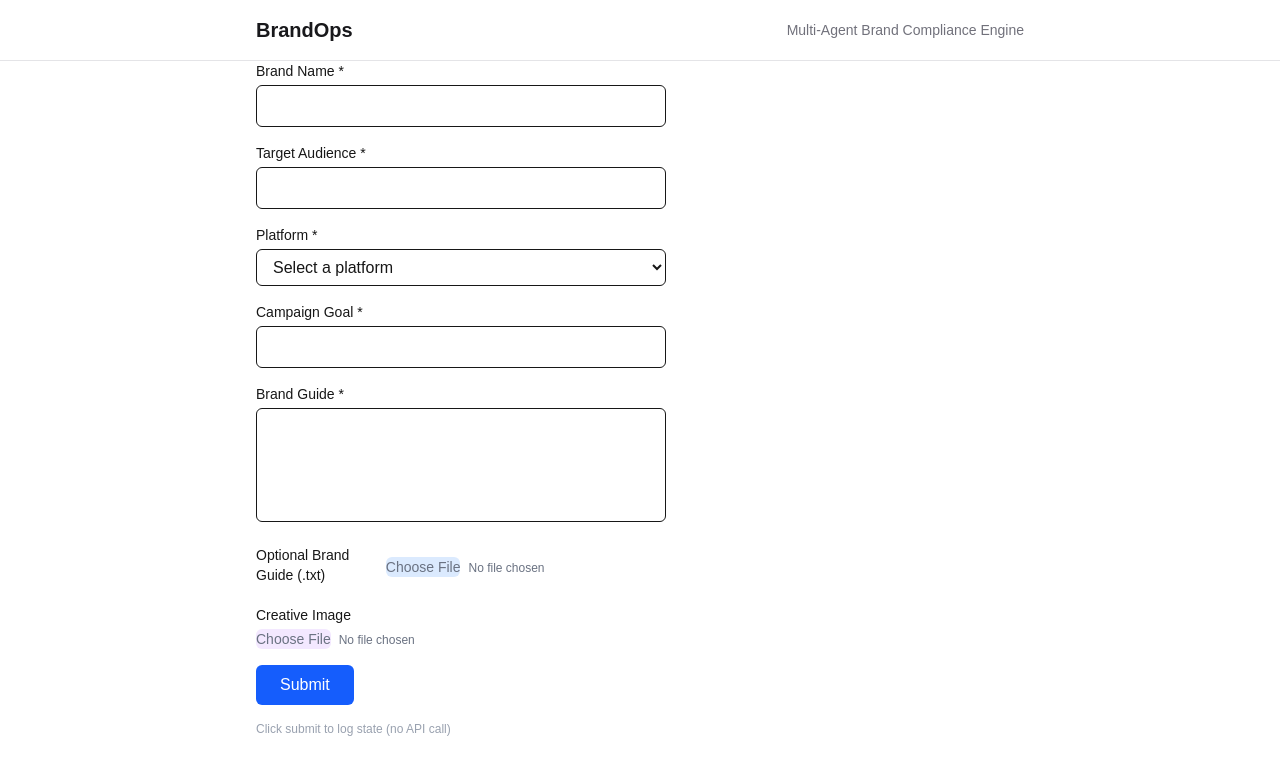
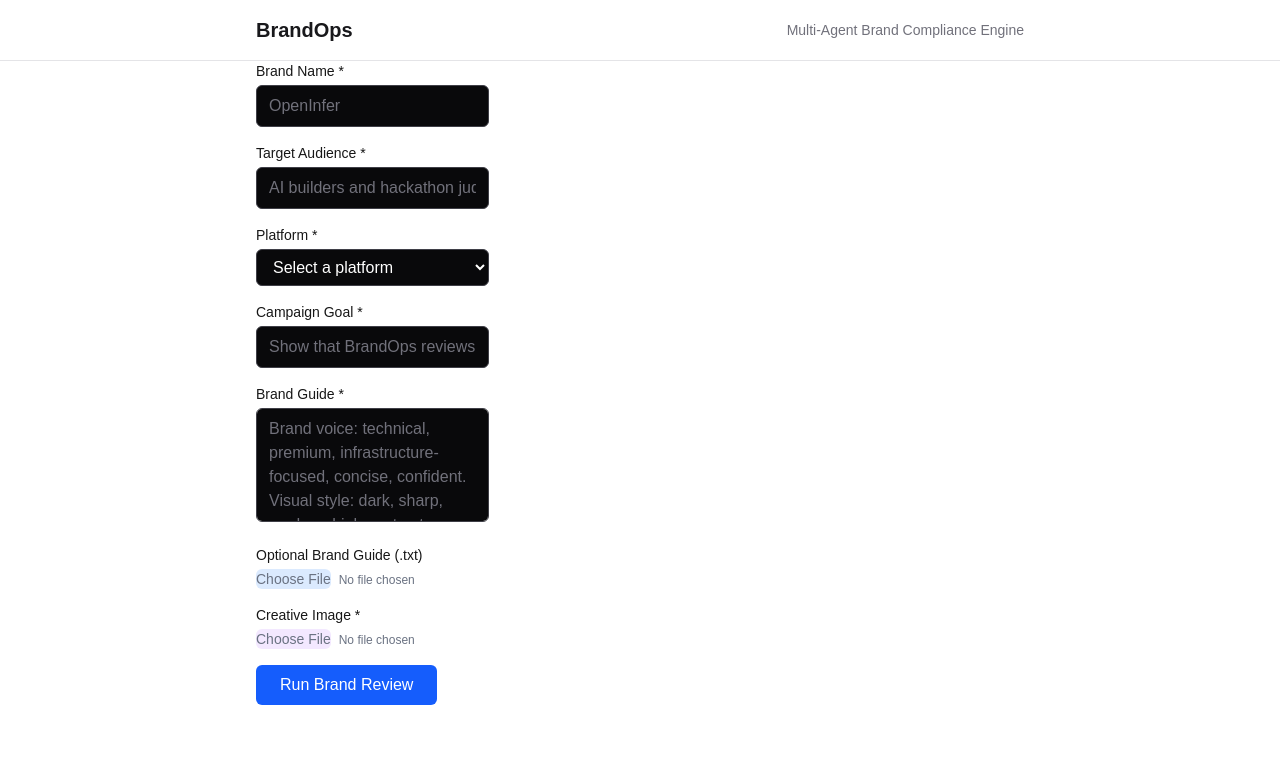
Before and after one commit to ikrrispatel/BrandOps, a Next.js app: page / in a window 1280 px wide. Shown: the top 774 px of the page. Built offline with nearby package versions, Linux system fonts and the light colour scheme.

Commit message:
Connect upload form to review agent

```diff
--- a/components/upload-form.tsx
+++ b/components/upload-form.tsx
@@ -3,158 +3,445 @@
 import Image from "next/image";
 import { useState } from "react";
 
+type CreateReviewResponse = {
+  reviewId: string;
+  assetBase64: string;
+  assetMimeType: string;
+};
+
+type Violation = {
+  title: string;
+  severity: "low" | "medium" | "high";
+  evidence: string;
+  whyItMatters: string;
+  suggestedFix: string;
+};
+
+type SuggestedFix = {
+  priority: number;
+  fix: string;
+  expectedImpact: string;
+};
+
+type AgentRun = {
+  agentName: string;
+  model: string;
+  score: number;
+  confidence: number;
+  summary: string;
+  violations: Violation[];
+  suggestedFixes: SuggestedFix[];
+  beforeAfter: {
+    before: string;
+    after: string;
+  };
+  latencyMs: number;
+  estimatedCost: string;
+  status: "completed" | "failed";
+  errorMessage: string | null;
+};
+
+type RunResponse = {
+  reviewId: string;
+  status: string;
+  overallScore: number;
+  agentRun: AgentRun;
+};
+
+function isRecord(value: unknown): value is Record<string, unknown> {
+  return typeof value === "object" && value !== null && !Array.isArray(value);
+}
+
+function isCreateReviewResponse(value: unknown): value is CreateReviewResponse {
+  return (
+    isRecord(value) &&
+    typeof value.reviewId === "string" &&
+    typeof value.assetBase64 === "string" &&
+    typeof value.assetMimeType === "string"
+  );
+}
+
+async function readError(response: Response) {
+  const text = await response.text();
+  return text || `${response.status} ${response.statusText}`;
+}
+
 export default function UploadForm() {
   const [brandName, setBrandName] = useState("");
   const [targetAudience, setTargetAudience] = useState("");
-  const [platform, setPlatform] = useState<string>("");
+  const [platform, setPlatform] = useState("");
   const [campaignGoal, setCampaignGoal] = useState("");
   const [brandGuide, setBrandGuide] = useState("");
-  const [uploadedFile, setUploadedFile] = useState<File | null>(null);
-  const [imagePreview, setImagePreview] = useState<HTMLImageElement | null>(null);
-  const [fileError, setFileError] = useState<string>("");
+  const [brandGuideFile, setBrandGuideFile] = useState<File | null>(null);
+  const [creativeAsset, setCreativeAsset] = useState<File | null>(null);
+  const [imagePreviewUrl, setImagePreviewUrl] = useState<string>("");
+  const [fileError, setFileError] = useState("");
+  const [isRunning, setIsRunning] = useState(false);
+  const [runError, setRunError] = useState("");
+  const [result, setResult] = useState<RunResponse | null>(null);
 
-  const handleTextUpload = (e: React.ChangeEvent<HTMLInputElement>) => {
-    if (e.target.files?.[0]) {
+  const handleTextUpload = (event: React.ChangeEvent<HTMLInputElement>) => {
+    const file = event.target.files?.[0];
+
+    if (!file) {
+      return;
+    }
+
     const reader = new FileReader();
-      reader.onload = () => setBrandGuide(reader.result as string);
-      reader.readAsText(e.target.files[0]);
-      setUploadedFile(e.target.files[0]);
-    }
+
+    reader.onload = () => {
+      setBrandGuide(String(reader.result ?? ""));
+      setBrandGuideFile(file);
     };
 
-  const handleImageUpload = (e: React.ChangeEvent<HTMLInputElement>) => {
-    const file = e.target.files?.[0];
-    if (!file) return;
+    reader.readAsText(file);
+  };
+
+  const handleImageUpload = (event: React.ChangeEvent<HTMLInputElement>) => {
+    const file = event.target.files?.[0];
+
+    if (!file) {
+      return;
+    }
 
     const validTypes = ["image/png", "image/jpeg", "image/webp"];
+
     if (!validTypes.includes(file.type)) {
       setFileError("Invalid file type. Only PNG, JPEG, and WebP are accepted.");
+      setCreativeAsset(null);
+      setImagePreviewUrl("");
       return;
     }
 
     setFileError("");
-    setUploadedFile(file);
+    setCreativeAsset(file);
 
-    const reader = new FileReader();
-    reader.onload = (ev) => {
-      if (!document || !ev.target?.result) return;
-      const img = document.createElement("img") as HTMLImageElement;
-      img.src = ev.target.result as string;
-      img.onload = () => setImagePreview(img);
+    if (imagePreviewUrl) {
+      URL.revokeObjectURL(imagePreviewUrl);
+    }
+
+    setImagePreviewUrl(URL.createObjectURL(file));
   };
-    reader.readAsDataURL(file);
+
+  const handleSubmit = async (event: React.FormEvent<HTMLFormElement>) => {
+    event.preventDefault();
+
+    if (!creativeAsset) {
+      setFileError("Creative image is required.");
+      return;
+    }
+
+    setIsRunning(true);
+    setRunError("");
+    setResult(null);
+
+    try {
+      const formData = new FormData();
+      formData.append("brandName", brandName);
+      formData.append("targetAudience", targetAudience);
+      formData.append("platform", platform);
+      formData.append("campaignGoal", campaignGoal);
+      formData.append("brandGuideText", brandGuide);
+      formData.append("creativeAsset", creativeAsset);
+
+      if (brandGuideFile) {
+        formData.append("brandGuideFile", brandGuideFile);
+      }
+
+      const createResponse = await fetch("/api/reviews", {
+        method: "POST",
+        body: formData,
+      });
+
+      if (!createResponse.ok) {
+        throw new Error(`Create review failed: ${await readError(createResponse)}`);
+      }
+
+      const createBody: unknown = await createResponse.json();
+
+      if (!isCreateReviewResponse(createBody)) {
+        throw new Error("Create review response was missing review data.");
+      }
+
+      const runResponse = await fetch(`/api/reviews/${createBody.reviewId}/run`, {
+        method: "POST",
+        headers: {
+          "Content-Type": "application/json",
+        },
+        body: JSON.stringify({
+          assetBase64: createBody.assetBase64,
+          assetMimeType: createBody.assetMimeType,
+        }),
+      });
+
+      if (!runResponse.ok) {
+        throw new Error(`Run agent failed: ${await readError(runResponse)}`);
+      }
+
+      const runBody = (await runResponse.json()) as RunResponse;
+      setResult(runBody);
+    } catch (error) {
+      setRunError(error instanceof Error ? error.message : "Unknown review error.");
+    } finally {
+      setIsRunning(false);
+    }
   };
 
   return (
-    <form className="space-y-4">
+    <div className="space-y-8">
+      <form onSubmit={handleSubmit} className="space-y-4">
         <div>
-        <label htmlFor="brandName" className="block text-sm font-medium mb-1">Brand Name *</label>
+          <label htmlFor="brandName" className="mb-1 block text-sm font-medium">
+            Brand Name *
+          </label>
           <input
             id="brandName"
             type="text"
             value={brandName}
-          onChange={(e) => setBrandName(e.target.value)}
+            onChange={(event) => setBrandName(event.target.value)}
             required
-          className="w-full px-3 py-2 border rounded-md focus:outline-none focus:ring-2 focus:ring-blue-500"
+            className="w-full rounded-md border border-zinc-700 bg-zinc-950 px-3 py-2 text-white placeholder:text-zinc-500 focus:outline-none focus:ring-2 focus:ring-blue-500"
+            placeholder="OpenInfer"
           />
         </div>
 
         <div>
-        <label htmlFor="targetAudience" className="block text-sm font-medium mb-1">Target Audience *</label>
+          <label htmlFor="targetAudience" className="mb-1 block text-sm font-medium">
+            Target Audience *
+          </label>
           <input
             id="targetAudience"
             type="text"
             value={targetAudience}
-          onChange={(e) => setTargetAudience(e.target.value)}
+            onChange={(event) => setTargetAudience(event.target.value)}
             required
-          className="w-full px-3 py-2 border rounded-md focus:outline-none focus:ring-2 focus:ring-blue-500"
+            className="w-full rounded-md border border-zinc-700 bg-zinc-950 px-3 py-2 text-white placeholder:text-zinc-500 focus:outline-none focus:ring-2 focus:ring-blue-500"
+            placeholder="AI builders and hackathon judges"
           />
         </div>
 
         <div>
-        <label htmlFor="platform" className="block text-sm font-medium mb-1">Platform *</label>
+          <label htmlFor="platform" className="mb-1 block text-sm font-medium">
+            Platform *
+          </label>
           <select
             id="platform"
             value={platform}
-          onChange={(e) => setPlatform(e.target.value)}
+            onChange={(event) => setPlatform(event.target.value)}
             required
-          className="w-full px-3 py-2 border rounded-md focus:outline-none focus:ring-2 focus:ring-blue-500"
+            className="w-full rounded-md border border-zinc-700 bg-zinc-950 px-3 py-2 text-white placeholder:text-zinc-500 focus:outline-none focus:ring-2 focus:ring-blue-500"
           >
             <option value="">Select a platform</option>
-          <option value="web">Web</option>
-          <option value="mobile">Mobile App</option>
-          <option value="social">Social Media</option>
-          <option value="email">Email</option>
+            <option value="LinkedIn">LinkedIn</option>
+            <option value="Website">Website</option>
+            <option value="Mobile App">Mobile App</option>
+            <option value="Email">Email</option>
+            <option value="Social Media">Social Media</option>
           </select>
         </div>
 
         <div>
-        <label htmlFor="campaignGoal" className="block text-sm font-medium mb-1">Campaign Goal *</label>
+          <label htmlFor="campaignGoal" className="mb-1 block text-sm font-medium">
+            Campaign Goal *
+          </label>
           <input
             id="campaignGoal"
             type="text"
             value={campaignGoal}
-          onChange={(e) => setCampaignGoal(e.target.value)}
+            onChange={(event) => setCampaignGoal(event.target.value)}
             required
-          className="w-full px-3 py-2 border rounded-md focus:outline-none focus:ring-2 focus:ring-blue-500"
+            className="w-full rounded-md border border-zinc-700 bg-zinc-950 px-3 py-2 text-white placeholder:text-zinc-500 focus:outline-none focus:ring-2 focus:ring-blue-500"
+            placeholder="Show that BrandOps reviews creative assets with agent traces"
           />
         </div>
 
         <div>
-        <label htmlFor="brandGuideText" className="block text-sm font-medium mb-1">Brand Guide *</label>
+          <label htmlFor="brandGuideText" className="mb-1 block text-sm font-medium">
+            Brand Guide *
+          </label>
           <textarea
             id="brandGuideText"
             value={brandGuide}
-          onChange={(e) => setBrandGuide(e.target.value)}
+            onChange={(event) => setBrandGuide(event.target.value)}
             required
             rows={4}
-          className="w-full px-3 py-2 border rounded-md focus:outline-none focus:ring-2 focus:ring-blue-500 resize-none"
+            className="w-full resize-none rounded-md border border-zinc-700 bg-zinc-950 px-3 py-2 text-white placeholder:text-zinc-500 focus:outline-none focus:ring-2 focus:ring-blue-500"
+            placeholder="Brand voice: technical, premium, infrastructure-focused, concise, confident. Visual style: dark, sharp, modern, high contrast."
           />
         </div>
 
-      <div className="flex items-center gap-4">
-        <label htmlFor="textUpload" className="block text-sm font-medium mb-1">Optional Brand Guide (.txt)</label>
+        <div>
+          <label htmlFor="textUpload" className="mb-1 block text-sm font-medium">
+            Optional Brand Guide (.txt)
+          </label>
           <input
             id="textUpload"
             type="file"
             accept=".txt,text/plain"
             onChange={handleTextUpload}
-          className="block w-full text-xs text-gray-500 file:mr-2 file:text-sm file:font-medium file:bg-blue-100 file:rounded-md hover:file:bg-blue-200 cursor-pointer"
+            className="block w-full cursor-pointer text-xs text-gray-500 file:mr-2 file:rounded-md file:bg-blue-100 file:text-sm file:font-medium hover:file:bg-blue-200"
           />
         </div>
 
         <div>
-        <label htmlFor="imageUpload" className="block text-sm font-medium mb-1">Creative Image</label>
+          <label htmlFor="imageUpload" className="mb-1 block text-sm font-medium">
+            Creative Image *
+          </label>
           <input
             id="imageUpload"
             type="file"
             accept=".png,.jpg,.jpeg,.webp,image/png,image/jpeg,image/webp"
             onChange={handleImageUpload}
-          className={`block w-full text-xs ${fileError ? "text-red-500 file:text-red-600" : "text-gray-500"} file:mr-2 file:text-sm file:font-medium file:bg-purple-100 file:rounded-md hover:file:bg-purple-200 cursor-pointer`}
+            required
+            className={`block w-full cursor-pointer text-xs ${
+              fileError ? "text-red-500 file:text-red-600" : "text-gray-500"
+            } file:mr-2 file:rounded-md file:bg-purple-100 file:text-sm file:font-medium hover:file:bg-purple-200`}
           />
         </div>
 
-      {fileError && <p className="text-red-600 text-xs">{fileError}</p>}
+        {fileError && <p className="text-xs text-red-600">{fileError}</p>}
 
-      {imagePreview && (
-        <Image src={imagePreview.src} alt="Uploaded preview" fill className="rounded border object-contain max-h-48 w-full h-auto" sizes="(max-width: 768px) 100vw, 50vw" />
+        {imagePreviewUrl && (
+          <div className="relative overflow-hidden rounded-lg border bg-black/5 p-2">
+            <Image
+              src={imagePreviewUrl}
+              alt="Uploaded creative preview"
+              width={900}
+              height={500}
+              unoptimized
+              className="max-h-64 w-full rounded object-contain"
+            />
+          </div>
         )}
 
-      {uploadedFile && (
+        {creativeAsset && (
           <p className="text-xs text-gray-500">
-          Uploaded: {uploadedFile.name} ({(uploadedFile.size / 1024).toFixed(1)} KB)
+            Creative uploaded: {creativeAsset.name} ({(creativeAsset.size / 1024).toFixed(1)} KB)
           </p>
         )}
 
         <button
           type="submit"
-        onClick={() => console.log("Submitting:", { brandName, targetAudience, platform, campaignGoal, brandGuide })}
-        className="px-6 py-2 bg-blue-600 text-white rounded-md hover:bg-blue-700 disabled:opacity-50 disabled:cursor-not-allowed"
+          disabled={isRunning}
+          className="rounded-md bg-blue-600 px-6 py-2 text-white hover:bg-blue-700 disabled:cursor-not-allowed disabled:opacity-50"
         >
-        Submit
+          {isRunning ? "Running BrandOps agents..." : "Run Brand Review"}
         </button>
 
-      <p className="text-xs text-gray-400">Click submit to log state (no API call)</p>
+        {runError && (
+          <p className="rounded-md border border-red-200 bg-red-50 p-3 text-sm text-red-700">
+            {runError}
+          </p>
+        )}
       </form>
+
+      {result && (
+        <section className="space-y-5 rounded-xl border bg-white p-5 text-black shadow-sm">
+          <div className="flex flex-wrap items-start justify-between gap-3">
+            <div>
+              <p className="text-xs uppercase tracking-wide text-gray-500">BrandOps Review</p>
+              <h2 className="text-2xl font-semibold">Overall Score: {result.overallScore}/100</h2>
+            </div>
+            <div className="rounded-full bg-gray-900 px-3 py-1 text-xs font-medium text-white">
+              {result.status}
+            </div>
+          </div>
+
+          <div className="rounded-lg border p-4">
+            <div className="flex flex-wrap items-center justify-between gap-2">
+              <h3 className="text-lg font-semibold">{result.agentRun.agentName}</h3>
+              <span className="rounded-full bg-gray-100 px-3 py-1 text-sm">
+                Score {result.agentRun.score}/100
+              </span>
+            </div>
+            <p className="mt-3 text-sm leading-6 text-gray-700">{result.agentRun.summary}</p>
+          </div>
+
+          <div>
+            <h3 className="mb-2 text-lg font-semibold">Violations</h3>
+            <div className="space-y-3">
+              {result.agentRun.violations.map((violation) => (
+                <div key={violation.title} className="rounded-lg border p-4">
+                  <div className="flex flex-wrap items-center gap-2">
+                    <h4 className="font-semibold">{violation.title}</h4>
+                    <span className="rounded-full bg-red-50 px-2 py-1 text-xs uppercase text-red-700">
+                      {violation.severity}
+                    </span>
+                  </div>
+                  <p className="mt-2 text-sm text-gray-700">{violation.evidence}</p>
+                  <p className="mt-2 text-sm text-gray-600">
+                    <span className="font-medium">Why it matters:</span> {violation.whyItMatters}
+                  </p>
+                  <p className="mt-2 text-sm text-gray-600">
+                    <span className="font-medium">Suggested fix:</span> {violation.suggestedFix}
+                  </p>
+                </div>
+              ))}
+            </div>
+          </div>
+
+          <div>
+            <h3 className="mb-2 text-lg font-semibold">Suggested Fixes</h3>
+            <div className="space-y-2">
+              {result.agentRun.suggestedFixes.map((fix) => (
+                <div key={`${fix.priority}-${fix.fix}`} className="rounded-lg border p-4">
+                  <p className="font-medium">
+                    Priority {fix.priority}: {fix.fix}
+                  </p>
+                  <p className="mt-1 text-sm text-gray-600">{fix.expectedImpact}</p>
+                </div>
+              ))}
+            </div>
+          </div>
+
+          <div className="grid gap-3 md:grid-cols-2">
+            <div className="rounded-lg border p-4">
+              <h3 className="font-semibold">Before</h3>
+              <p className="mt-2 text-sm text-gray-700">{result.agentRun.beforeAfter.before}</p>
+            </div>
+            <div className="rounded-lg border p-4">
+              <h3 className="font-semibold">After</h3>
+              <p className="mt-2 text-sm text-gray-700">{result.agentRun.beforeAfter.after}</p>
+            </div>
+          </div>
+
+          <div>
+            <h3 className="mb-2 text-lg font-semibold">Inference Trace</h3>
+            <div className="overflow-x-auto rounded-lg border">
+              <table className="w-full min-w-[620px] text-left text-sm">
+                <thead className="bg-gray-50 text-xs uppercase text-gray-500">
+                  <tr>
+                    <th className="px-4 py-3">Agent</th>
+                    <th className="px-4 py-3">Model</th>
+                    <th className="px-4 py-3">Latency</th>
+                    <th className="px-4 py-3">Cost</th>
+                    <th className="px-4 py-3">Status</th>
+                    <th className="px-4 py-3">Confidence</th>
+                  </tr>
+                </thead>
+                <tbody>
+                  <tr>
+                    <td className="px-4 py-3">{result.agentRun.agentName}</td>
+                    <td className="px-4 py-3">{result.agentRun.model}</td>
+                    <td className="px-4 py-3">{(result.agentRun.latencyMs / 1000).toFixed(1)}s</td>
+                    <td className="px-4 py-3">{result.agentRun.estimatedCost}</td>
+                    <td className="px-4 py-3">{result.agentRun.status}</td>
+                    <td className="px-4 py-3">
+                      {(result.agentRun.confidence * 100).toFixed(0)}%
+                    </td>
+                  </tr>
+                </tbody>
+              </table>
+            </div>
+          </div>
+
+          {result.agentRun.errorMessage && (
+            <p className="rounded-md bg-yellow-50 p-3 text-sm text-yellow-800">
+              Agent warning: {result.agentRun.errorMessage}
+            </p>
+          )}
+        </section>
+      )}
+    </div>
   );
 }
```
Lines whose indentation alone changed are shown as unchanged.
